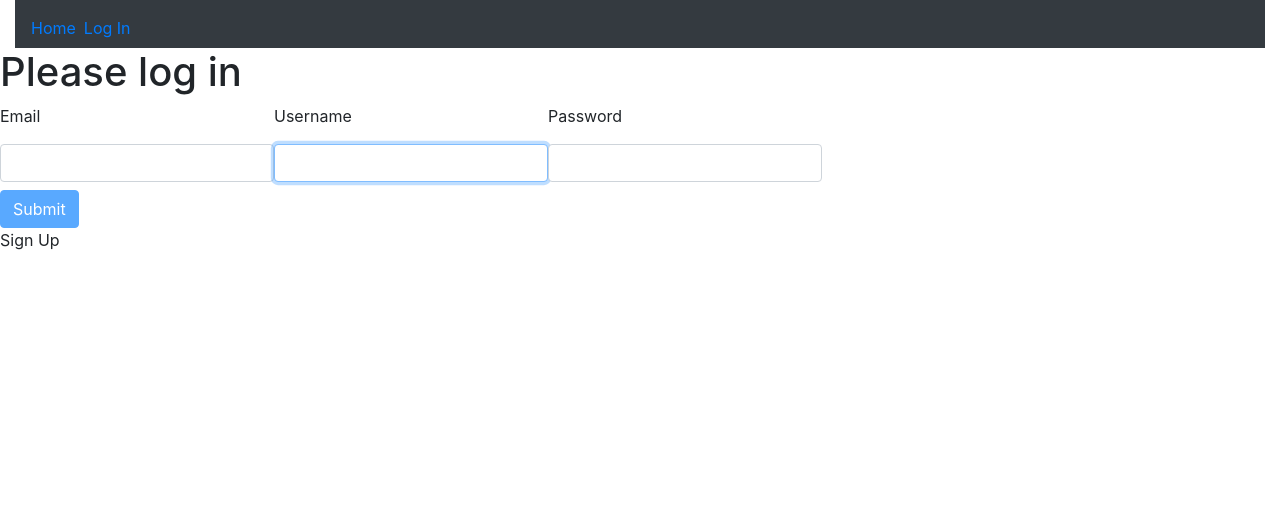
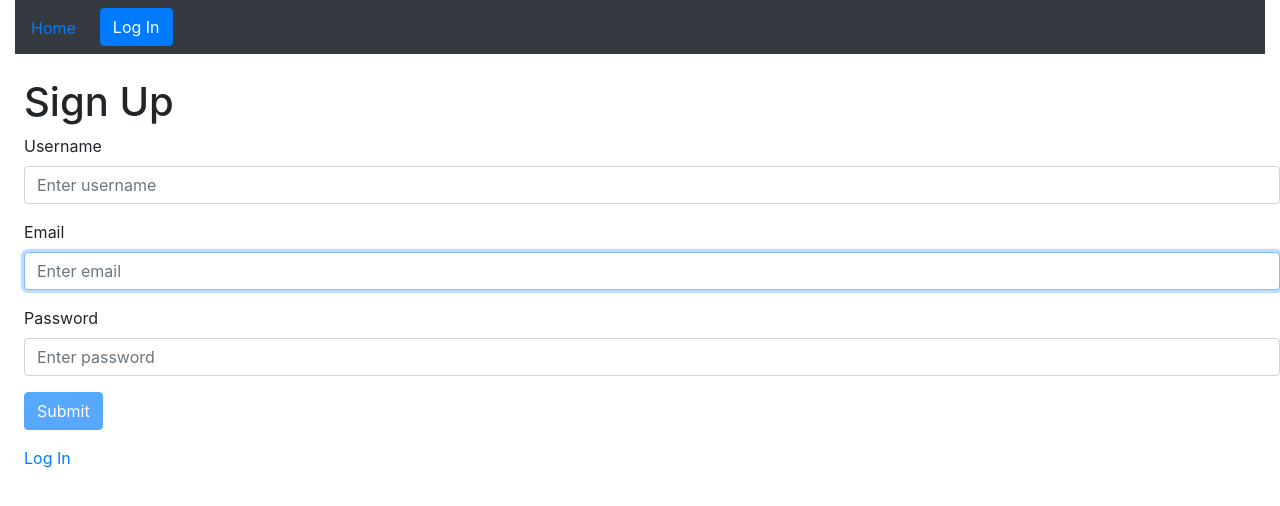
Before and after one commit to Mukul2000/Medium-Clone-React-Frontend, a React (Create React App) app: page /register in a window 1280 px wide. Shown: the top 506 px of the page. Built offline with nearby package versions, Linux system fonts and the light colour scheme.

Commit message:
Cleanup forms and other code

```diff
--- a/src/components/Article.jsx
+++ b/src/components/Article.jsx
@@ -1,16 +1,25 @@
 import React from "react";
+import Button from "react-bootstrap/Button";
 
 export default function Article(props) {
-
+    let loggedin_id;
+    if(localStorage.getItem('user'))
+        loggedin_id = JSON.parse(localStorage.getItem('user'))._id;
+    else loggedin_id="mumbojumbo";
     return (
         <div className="card text-white bg-dark mb-3">
-            <div className="card-header">
+        <div className="d-flex flex row ml-2">
+            <div className="card-header p-2">
                 <h2>{props.title}</h2>
             </div>
+            {loggedin_id == props.author._id && <div className="p-2 btn btn-warning ml-2"> Update </div>}
+            {loggedin_id == props.author._id && <div className="p-2 btn btn-danger ml-2"> Delete </div>}
+        </div>
             <div className="card-body">
                 <h5 className="card-title">{props.description}</h5>
                 <p className="card-text text-white">{props.body}</p>
             </div>
+
         </div>
     )
 
--- a/src/components/Home.jsx
+++ b/src/components/Home.jsx
@@ -20,6 +20,7 @@ export default function Home() {
 
 
     return (
+        <div>
             <div className="container-fluid">
                 <Jumbotron fluid>
                     <h1 className="display-1 text-center">Conduit</h1>
@@ -30,17 +31,21 @@ export default function Home() {
                         <Button variant="primary">Explore</Button>
                     </p>
                 </Jumbotron>
-            {articles.map((article,index) => {
+            </div>
+            <div className = "container">
+                {articles.map((article, index) => {
                     return (
                         <Article
-                        title = {article.title}
-                        description = {article.description}
-                        body = {article.body}
-                        tags = {article.tagList}
-                        author = {article.author}
+                            key = {article._id}
+                            title={article.title}
+                            description={article.description}
+                            body={article.body}
+                            tags={article.tagList}
+                            author={article.author}
                         />
                     )
                 })}
             </div>
+        </div>
     );
 }
--- a/src/components/Login.jsx
+++ b/src/components/Login.jsx
@@ -2,7 +2,7 @@ import React, { useState, useEffect } from "react";
 import Button from "react-bootstrap/Button";
 import { useHistory } from "react-router";
 import AuthServices from "../services/user/auth_services"
-
+import { Link } from "react-router-dom";
 
 export default function Login(props) {
     const [email, setEmail] = useState("");
@@ -11,7 +11,7 @@ export default function Login(props) {
     let history = useHistory();
 
     useEffect(() => {
-        if(localStorage.getItem("user")) history.push("/");
+        if (localStorage.getItem("user")) history.push("/");
     }, [])
 
     function validateForm() {
@@ -21,7 +21,7 @@ export default function Login(props) {
     async function handleSubmit(event) {
         event.preventDefault();
         try {
-            const response = await AuthServices.login(email,pass);
+            const response = await AuthServices.login(email, pass);
             localStorage.setItem("user", JSON.stringify(response.user));
             props.location.loginStat.setLogin(true);
             history.push("/");
@@ -32,31 +32,36 @@ export default function Login(props) {
     }
 
     return (
-        <div className="form-group">
-            <h1> Please log in </h1>
-            <form onSubmit={handleSubmit}>
-                <label>
-                    <p> Email </p>
+        <div className="mt-4 ml-4">
+                <h1> Please log in </h1>
+                <form onSubmit={handleSubmit}>
+                    <div className="form-group">
+                    <label> Email </label>
                     <input
                         class="form-control"
                         value={email}
                         autoFocus
                         onChange={(e) => setEmail(e.target.value)}
-                        type="email" />
-                </label>
-                <label>
-                    <p> Password </p>
+                        type="email"
+                        placeholder="Enter email"
+                    />
+                    </div>
+                    <div className="form-group">
+                    <label> Password </label>
                     <input
                         class="form-control"
                         value={pass}
                         onChange={(e) => setPassword(e.target.value)}
-                        type="password" />
-                </label>
-                <div>
-                    <Button type="submit" variant="primary" disabled={!validateForm()}> Submit </Button>
-                </div>
-            </form>
-        Sign Up
+                        type="password"
+                        placeholder="Enter password"
+                    />
+                    </div>
+                    <div className="mb-3">
+                        <Button type="submit" variant="primary" disabled={!validateForm()}> Submit </Button>
+                    </div>
+                </form>
+        <Link to ="/register"> Sign Up </Link>
+
         </div>
     );
 }
--- a/src/components/MyNav.jsx
+++ b/src/components/MyNav.jsx
@@ -17,14 +17,14 @@ export default function MyNav(props) {
             <Navbar bg="dark" variant="dark">
                 <Nav className="mr-auto">
                     <Link className="mt-2" to="/">Home</Link>
-                    {!props.login && <Link className="ml-2 mt-2" to={{
+                    {!props.login && <Link className="btn btn-primary ml-4" to={{
                         pathname: "/login",
                         loginStat: {
                             setLogin: props.setLogin
                         }
                     }}> Log In</Link>}
-                    {props.login && <Link className="ml-5 mt-2" to = {{ pathname: "/create"}}> New Article </Link>}
-                    {props.login && <Button className="ml-5" onClick = {handleLogOut}> Log Out </Button>}
+                    {props.login && <Link className="btn btn-primary ml-5" to = {{ pathname: "/create"}}> New Article </Link>}
+                    {props.login && <div className="ml-5 mt-2" onClick = {handleLogOut}> Log Out </div>}
                 </Nav>
             </Navbar>
         </div>
--- a/src/components/NewArticle.jsx
+++ b/src/components/NewArticle.jsx
@@ -6,7 +6,7 @@ import ArticleServices from "../services/article/article_services";
 export default function NewArticle(props) {
     const [title, setTitle] = useState("");
     const [description, setDescription] = useState("");
-    const [body,setBody] = useState("");
+    const [body, setBody] = useState("");
 
     let history = useHistory();
 
@@ -18,10 +18,10 @@ export default function NewArticle(props) {
         e.preventDefault();
 
         try {
-        const response = await ArticleServices.createArticle(title,description,body);
-        history.push("/");
+            const response = await ArticleServices.createArticle(title, description, body);
+            history.push("/");
         }
-        catch(e) {
+        catch (e) {
             console.log(e);
         }
 
@@ -29,39 +29,40 @@ export default function NewArticle(props) {
 
 
     return (
-        <div className="form-group">
-            <h1> Write something </h1>
+        <div className="mt-4 ml-4">
+            <h1> Create something </h1>
             <form onSubmit={handleSubmit}>
-                <label>
-                    <p> Title </p>
+                <div className="form-group">
+                    <label> Title </label>
                     <input
                         class="form-control"
                         value={title}
                         autoFocus
                         onChange={(e) => setTitle(e.target.value)}
                         type="text" />
-                </label>
-                <label>
-                    <p> Description </p>
+                </div>
+                <div className="form-group">
+                    <label> Description </label>
                     <input
                         class="form-control"
                         value={description}
                         onChange={(e) => setDescription(e.target.value)}
                         type="text" />
-                </label>
-                <label>
-                    <p> Body </p>
-                    <input
+                </div>
+                <div className="form-group">
+                    <label> Body </label>
+                    <textarea
                         class="form-control"
                         value={body}
                         onChange={(e) => setBody(e.target.value)}
-                        type="text" />
-                </label>
-                <div>
+                        type="text"
+                        height = "100"
+                        />
+                </div>
+                <div className="mb-3">
                     <Button type="submit" variant="primary" disabled={!validateForm()}> Submit </Button>
                 </div>
             </form>
-        Sign Up
         </div>
     );
 }
--- a/src/components/SignUp.jsx
+++ b/src/components/SignUp.jsx
@@ -2,6 +2,7 @@ import React, { useState, useEffect } from "react";
 import Button from "react-bootstrap/Button";
 import { useHistory } from "react-router";
 import AuthServices from "../services/user/auth_services"
+import {Link} from "react-router-dom";
 
 
 export default function Login() {
@@ -40,40 +41,46 @@ export default function Login() {
     }
 
     return (
-        <div className="form-group">
-            <h1> Please log in </h1>
-            <form onSubmit={handleSubmit}>
-                <label>
-                    <p> Email </p>
+        <div className="mt-4 ml-4">
+                <h1> Sign Up </h1>
+                <form onSubmit={handleSubmit}>
+                <div className="form-group">
+                    <label> Username </label>
+                    <input
+                        class="form-control"
+                        value={uname}
+                        onChange={(e) => setUname(e.target.value)}
+                        type="text"
+                        placeholder="Enter username"
+                    />
+                    </div>
+                    <div className="form-group">
+                    <label> Email </label>
                     <input
                         class="form-control"
                         value={email}
                         autoFocus
                         onChange={(e) => setEmail(e.target.value)}
-                        type="email" />
-                </label>
-                <label>
-                    <p> Username </p>
-                    <input
-                        class="form-control"
-                        value={uname}
-                        autoFocus
-                        onChange={(e) => setUname(e.target.value)}
-                        type="text" />
-                </label>
-                <label>
-                    <p> Password </p>
+                        type="email"
+                        placeholder="Enter email"
+                    />
+                    </div>
+                    <div className="form-group">
+                    <label> Password </label>
                     <input
                         class="form-control"
                         value={pass}
                         onChange={(e) => setPassword(e.target.value)}
-                        type="password" />
-                </label>
-                <div>
-                    <Button type="submit" variant="primary" disabled={!validateForm()}> Submit </Button>
-                </div>
-            </form>
-        Sign Up
+                        type="password"
+                        placeholder="Enter password"
+                    />
+                    </div>
+                    <div className="mb-3">
+                        <Button type="submit" variant="primary" disabled={!validateForm()}> Submit </Button>
+                    </div>
+                </form>
+        <Link to ="/login"> Log In </Link>
+
         </div>
     );
 }
--- /dev/null
+++ b/src/components/article_detail.jsx
@@ -0,0 +1,3 @@
+export default function ArticleDetail(props) {
+
+}
```
Lines whose indentation alone changed are shown as unchanged.
